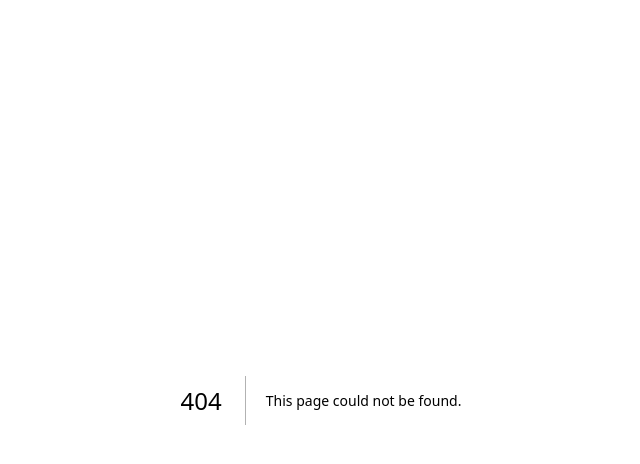
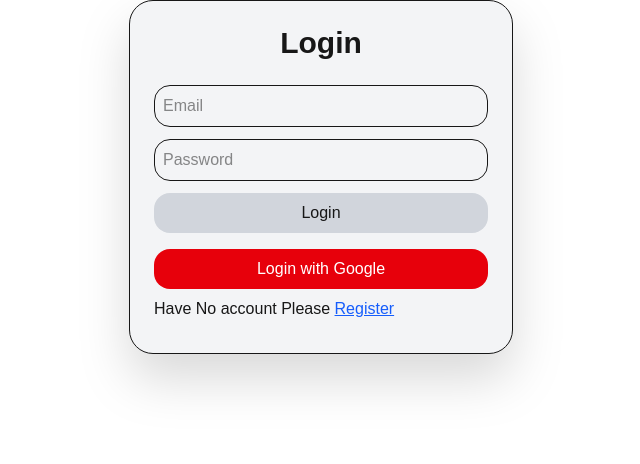
Before and after one commit to soponalways/shop-now, a Next.js app: page /login in a window 1280 px wide. Before the commit this address had no page. Shown: the top 464 px of the page, without its empty margins (319-959 px from the left). Built offline with nearby package versions, Linux system fonts and the light colour scheme.

Commit message:
Login page create

```diff
--- /dev/null
+++ b/app/login/page.jsx
@@ -0,0 +1,56 @@
+"use client";
+import { signIn } from "next-auth/react";
+import Link from "next/link";
+import { redirect } from "next/navigation";
+import { useState } from "react";
+import { toast } from "react-toastify";
+
+export default function LoginPage() {
+    const [form, setForm] = useState({ email: "", password: "" });
+
+    const handleSubmit = async (e) => {
+        e.preventDefault();
+        const result = await signIn("credentials", {
+            redirect: false,
+            email: form.email,
+            password: form.password,
+        });
+        if (result.error) {
+            alert(result.error);
+        } else {
+            toast.success("You Have Successfully Login");
+            redirect('/');
+        }
+    };
+
+    return (
+        <div className="p-6 max-w-sm mx-auto bg-gray-100 backdrop-blur-3xl drop-shadow-2xl border rounded-xl md:rounded-2xl lg:rounded-3xl">
+            <h1 className="text-2xl md:text-3xl text-center font-bold md:font-black mb-4 md:mb-6">Login</h1>
+            <form onSubmit={handleSubmit} className="flex flex-col gap-3">
+                <input
+                    type="email"
+                    placeholder="Email"
+                    value={form.email}
+                    onChange={(e) => setForm({ ...form, email: e.target.value })}
+                    className="border p-2  rounded-xl  md:rounded-2xl"
+                />
+                <input
+                    type="password"
+                    placeholder="Password"
+                    value={form.password}
+                    onChange={(e) => setForm({ ...form, password: e.target.value })}
+                    className="border p-2 rounded-xl  md:rounded-2xl"
+                />
+                <button type="submit" className="bg-gray-300 hover:bg-gray-400 cursor-pointer rounded-xl md:rounded-2xl py-2">Login</button>
+            </form>
+
+            <div className="mt-4">
+                <button onClick={() => signIn("google")} className="bg-red-600 text-white py-2 w-full rounded-xl cursor-pointer md:rounded-2xl">
+                    Login with Google
+                </button>
+            </div>
+
+            <p className="py-2">Have No account Please <Link href={'/register'} className="underline text-blue-600 ">Register </Link></p>
+        </div>
+    );
+}
--- a/app/register/page.jsx
+++ b/app/register/page.jsx
@@ -63,7 +63,7 @@
                 </button>
             </div>
 
-            <p className="py-2">Already have an account Please <Link href={'/register'} className="underline text-blue-600 ">Login </Link></p>
+            <p className="py-2">Already have an account Please <Link href={'/login'} className="underline text-blue-600 ">Login </Link></p>
 
             {message && <p className="mt-3">{message}</p>}
         </div>
```
